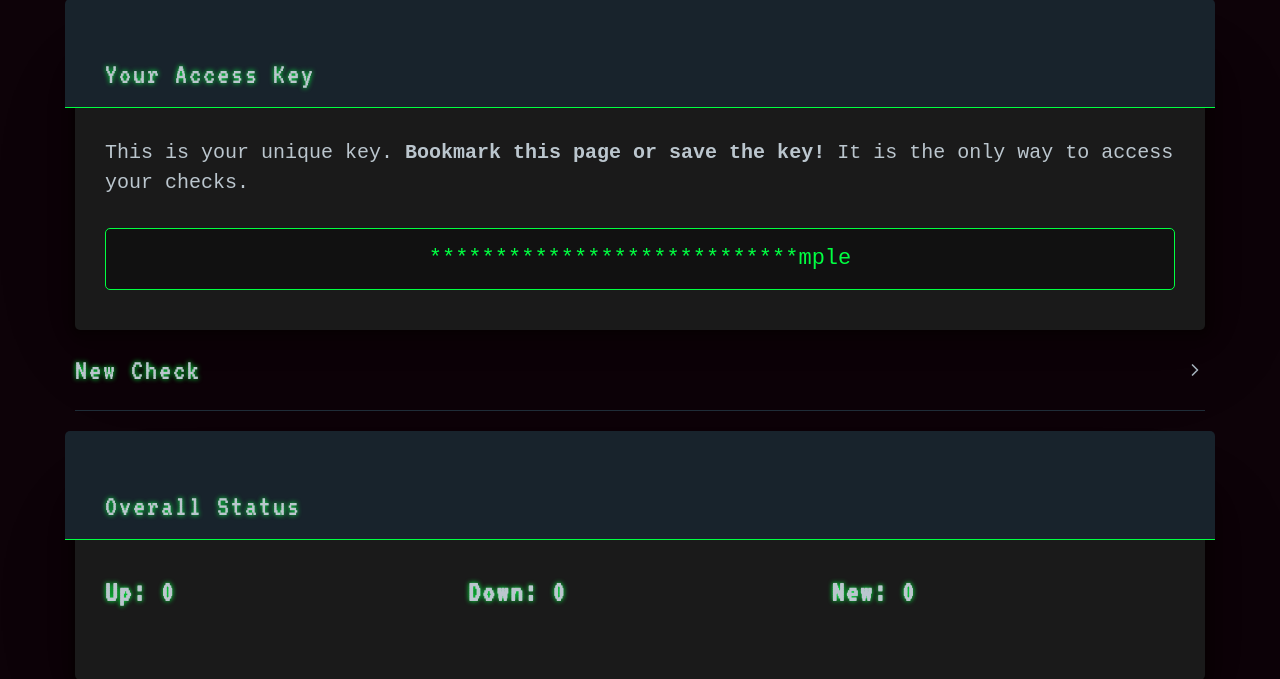
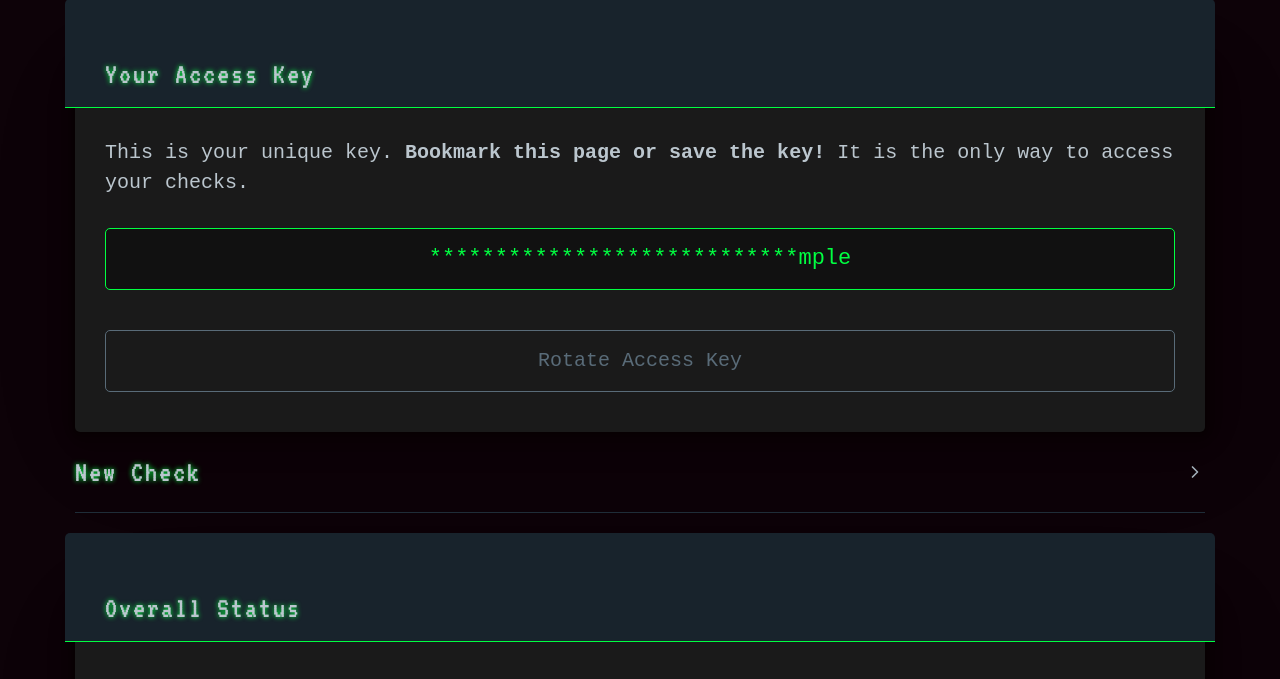
Before and after one commit to fluential/ttr.rip, a FastAPI app: template app/web/templates/dashboard.html in a window 1280 px wide. Shown: the part 335-1014 px from the top of the page. Run offline with FastAPI, Linux system fonts and the light colour scheme; the template is opened without the code that fills it: most values are stand-ins (such as "Sample title", 1, 10 or a date in 2020); parts of the project's set-up code (start-up, migrations or seed data) failed here and were passed over.

Commit message:
feat: add ability to rotate user API keys from dashboard
Co-authored-by: aider (openai/claude-3.7-sonnet) <aider@aider.chat>

```diff
--- a/app/schemas.py
+++ b/app/schemas.py
@@ -33,6 +33,9 @@ class User(UserBase):
 
     class Config:
         from_attributes = True
+
+class UserKeyResponse(BaseModel):
+    auth_key: str
 
 # Check Schemas
 class CheckBase(BaseModel):
--- a/app/web/templates/dashboard.html
+++ b/app/web/templates/dashboard.html
@@ -10,6 +10,13 @@
     <header>Your Access Key</header>
     <p>This is your unique key. <b>Bookmark this page or save the key!</b> It is the only way to access your checks.</p>
     <input type="text" id="auth-key-display" class="ping-url" value="" readonly onclick="copyAuthKey(this, '{{ auth_key }}')" style="text-align: center; font-size: 1.1rem;">
+
+    <div style="margin-top: 1rem; display: flex; justify-content: center;">
+        <button type="button" id="rotate-key-btn" class="secondary outline" onclick="confirmRotateKey()">Rotate Access Key</button>
+    </div>
+
+    <div id="key-rotation-message" style="margin-top: 1rem; text-align: center; display: none;">
+    </div>
 
     {% if telegram_auth_enabled %}
     <div style="text-align: center; margin-top: 1.5rem;">
@@ -123,6 +130,62 @@
             element.value = getMaskedAuthKey(fullKey); // Restore on error
             delete element.dataset.copying;
         });
+    }
+
+    function confirmRotateKey() {
+        if (confirm('Are you sure you want to rotate your access key? You will need to update any scripts or bookmarks using the current key.')) {
+            rotateApiKey();
+        }
+    }
+
+    async function rotateApiKey() {
+        const rotateBtn = document.getElementById('rotate-key-btn');
+        const messageDiv = document.getElementById('key-rotation-message');
+
+        rotateBtn.disabled = true;
+        rotateBtn.setAttribute('aria-busy', 'true');
+        messageDiv.textContent = 'Rotating your access key...';
+        messageDiv.style.display = 'block';
+        messageDiv.style.color = 'inherit';
+
+        try {
+            const response = await fetch('/api/v1/user/rotate-key', {
+                method: 'POST',
+                headers: {
+                    'X-Auth-Key': authKey,
+                    'Content-Type': 'application/json'
+                }
+            });
+
+            if (!response.ok) {
+                throw new Error('Failed to rotate key');
+            }
+
+            const data = await response.json();
+            const newKey = data.auth_key;
+
+            // Update cookie and reload
+            document.cookie = `auth_key=${newKey}; path=/; max-age=${365*24*60*60}`;
+
+            messageDiv.textContent = 'Your access key has been rotated successfully. The page will refresh in 3 seconds...';
+            messageDiv.style.color = 'var(--pico-color-green-500)';
+
+            // Update display
+            const authKeyDisplay = document.getElementById('auth-key-display');
+            authKeyDisplay.value = getMaskedAuthKey(newKey);
+
+            // Reload after delay to use new key
+            setTimeout(() => {
+                window.location.reload();
+            }, 3000);
+        } catch (error) {
+            console.error('Error rotating key:', error);
+            messageDiv.textContent = 'Failed to rotate access key. Please try again.';
+            messageDiv.style.color = 'var(--pico-color-red-500)';
+            rotateBtn.disabled = false;
+        } finally {
+            rotateBtn.removeAttribute('aria-busy');
+        }
     }
 
     function copyUrl(element) {
```
Also changed, not shown: app/api/v1/endpoints/login.py (+26 -1 lines), app/crud.py (+29 -0 lines).
